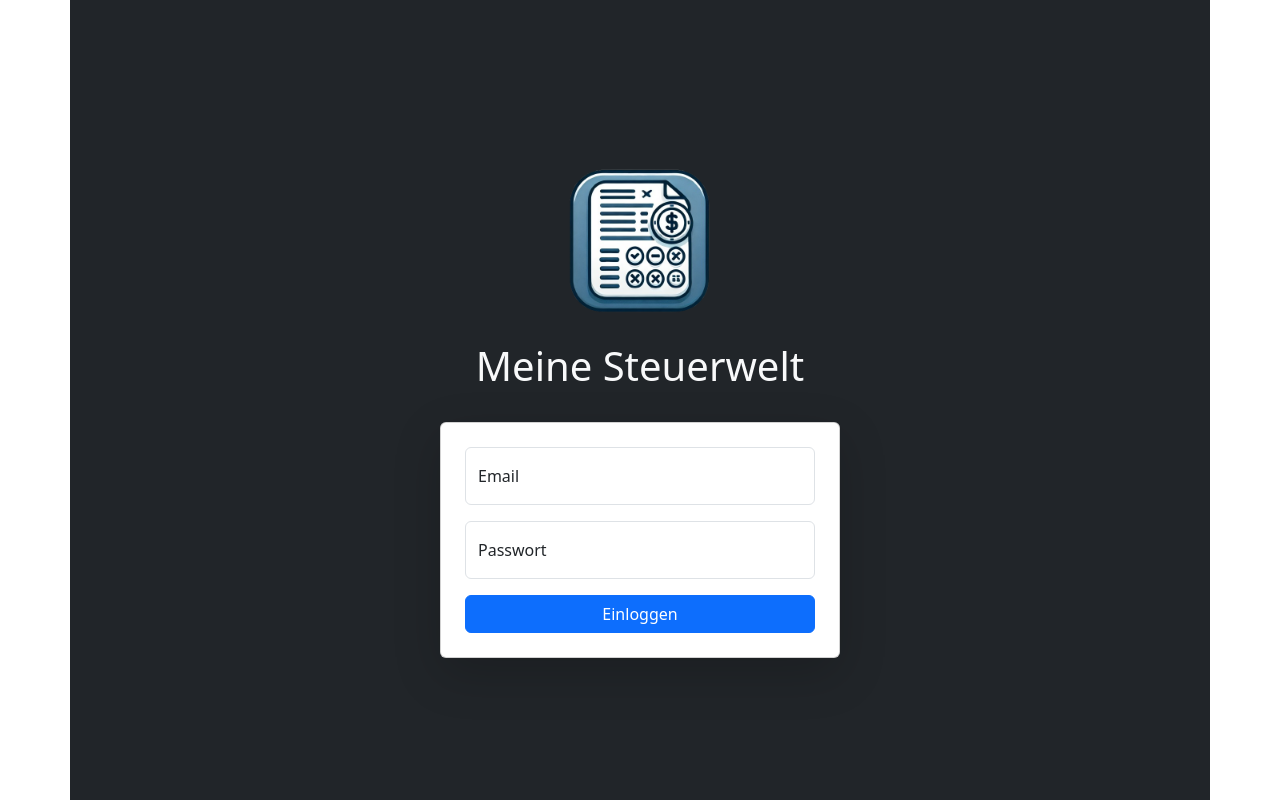
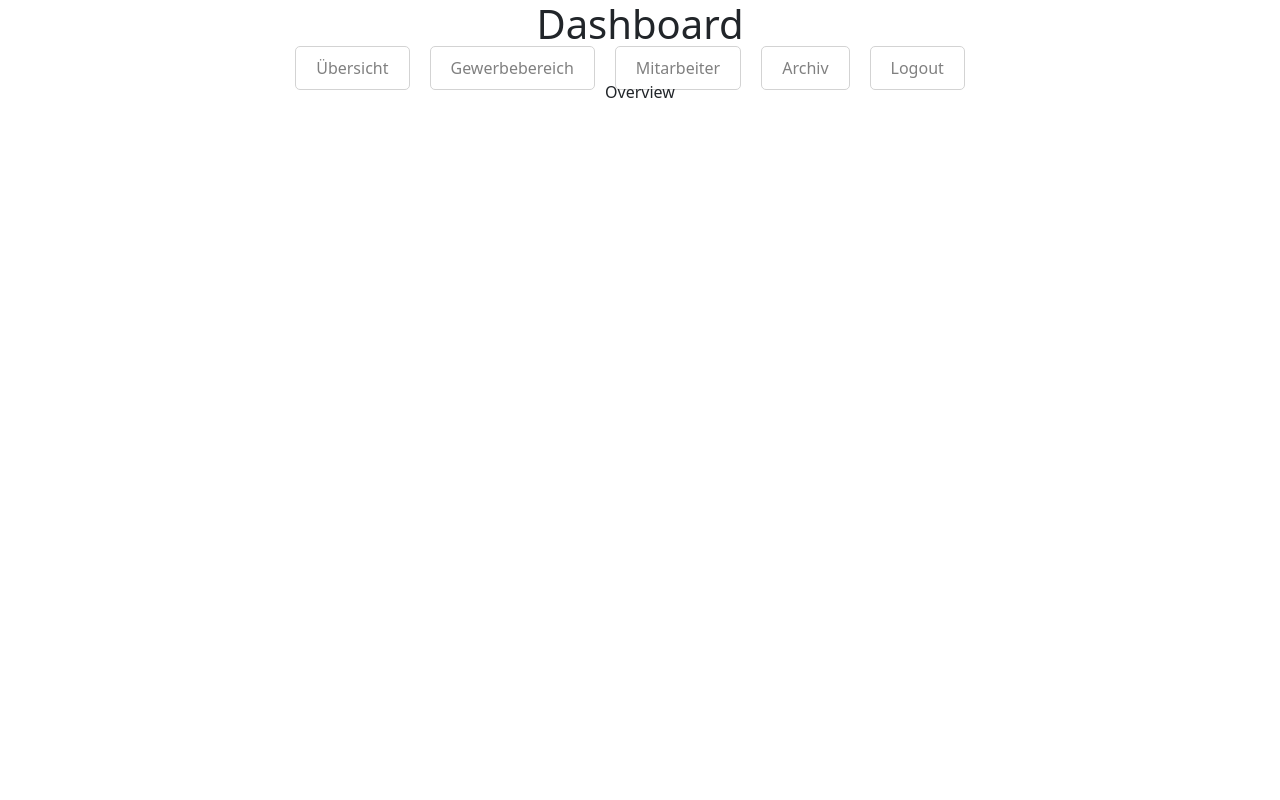
Before and after one commit to AliAl2020/web-sw, a React (Create React App) app: page /web/dashboard in a window 1280 px wide. Built offline with nearby package versions, Linux system fonts and the light colour scheme.

Commit message:
add dashboard

```diff
--- a/package.json
+++ b/package.json
@@ -13,6 +13,7 @@
     "jwt-decode": "^4.0.0",
     "react": "^18.0.0",
     "react-dom": "^18.0.0",
+    "react-router-dom": "^7.0.2",
     "react-scripts": "5.0.1",
     "web-vitals": "^2.1.0"
   },
--- a/src/App.js
+++ b/src/App.js
@@ -1,10 +1,21 @@
 //import logo from './logo.svg';
 import './App.css';
 import LoginScreen from './screens/loginscreen/LoginScreen';
+import Dashboard from './screens/dashboard/Dashboard';
+import { BrowserRouter as Router, Routes, Route, Navigate } from 'react-router-dom';
 function App() {
   return (
     <div className="App">
-      <LoginScreen />
+        <Router>
+            <Routes>
+                <Route path="/screens/loginscreen/LoginScreen.js" element={<LoginScreen />} />
+                <Route path="/screens/dashboard/Dashboard.js" element={<Dashboard />} />
+                <Route path="*" element={<Dashboard />} />
+                <Route path="/"  element={<Dashboard />} />
+
+            </Routes>
+        </Router>
+
     </div>
   );
 }
--- /dev/null
+++ b/src/screens/dashboard/Dashboard.css
@@ -0,0 +1,14 @@
+.tab {
+    margin-right: 20px;
+    padding: 10px 20px;
+    text-decoration: none;
+    color: gray;
+    border: 1px solid lightgray;
+    border-radius: 5px;
+}
+
+.active-tab {
+    background-color: lightblue;
+    color: black;
+    border: 1px solid blue;
+}
--- /dev/null
+++ b/src/screens/dashboard/Dashboard.js
@@ -0,0 +1,49 @@
+
+
+import React from 'react';
+import { Routes, Route, NavLink } from 'react-router-dom';
+import Archiv  from './archiv/Archiv.js';
+import Employee from './employee/Employee';
+import Employer from './employer/Employer';
+import Logout from './logout/Logout';
+import Overview from './overview/Overview';
+import './Dashboard.css';
+
+const Dashboard = () => {
+    return (
+        <div>
+            <h1>Dashboard</h1>
+
+            {/* Tab Navigation */}
+            <nav>
+                <NavLink to="/dashboard/overview" className="tab" activeClassName="active-tab">
+                    Übersicht
+                </NavLink>
+                <NavLink to="/dashboard/employer" className="tab" activeClassName="active-tab">
+                    Gewerbebereich
+                </NavLink>
+                <NavLink to="/dashboard/employee" className="tab" activeClassName="active-tab">
+                    Mitarbeiter
+                </NavLink>
+                <NavLink to="/dashboard/archiv" className="tab" activeClassName="active-tab">
+                    Archiv
+                </NavLink>
+                <NavLink to="/dashboard/logout" className="tab" activeClassName="active-tab">
+                    Logout
+                </NavLink>
+            </nav>
+
+            {/* Tab Content */}
+            <Routes>
+                <Route path="/dashboard/overview" element={<Overview />} />
+                <Route path="/dashboard/employer" element={<Employer />} />
+                <Route path="/dashboard/employee" element={<Employee />} />
+                <Route path="/dashboard/archiv" element={<Archiv />} />
+                <Route path="/dashboard/logout" element={<Logout />} />
+                <Route path="*" element={<Overview />}/>
+            </Routes>
+        </div>
+    );
+};
+
+export default Dashboard;
--- /dev/null
+++ b/src/screens/dashboard/archiv/Archiv.js
@@ -0,0 +1,18 @@
+
+
+
+const Archiv = () => {
+
+
+return(<div>
+
+    Archiv
+</div>)
+
+}
+
+
+
+
+
+export default Archiv
--- /dev/null
+++ b/src/screens/dashboard/employee/Employee.js
@@ -0,0 +1,15 @@
+const Employee = () => {
+
+
+return(<div>
+
+    Employee
+</div>)
+
+}
+
+
+
+
+
+export default Employee
--- /dev/null
+++ b/src/screens/dashboard/employer/Employer.js
@@ -0,0 +1,15 @@
+const Employer = () => {
+
+
+    return(<div>
+
+        Employer
+    </div>)
+
+    }
+
+
+
+
+
+    export default Employer
--- /dev/null
+++ b/src/screens/dashboard/logout/Logout.js
@@ -0,0 +1,15 @@
+const Logout = () => {
+
+
+    return(<div>
+
+        logout
+    </div>)
+
+    }
+
+
+
+
+
+    export default Logout;
--- /dev/null
+++ b/src/screens/dashboard/overview/Overview.js
@@ -0,0 +1,15 @@
+const Overview = () => {
+
+
+    return(<div>
+
+        Overview
+    </div>)
+
+    }
+
+
+
+
+
+    export default Overview
--- a/src/screens/loginscreen/LoginScreen.js
+++ b/src/screens/loginscreen/LoginScreen.js
@@ -4,10 +4,12 @@ import Image1 from '../../assets/images/Image1.png';
 import axios from 'axios';
 import { Config} from '../../conf/Config';
 import { jwtDecode }from 'jwt-decode';
+import { useNavigate } from 'react-router-dom';
 const LoginScreen = () => {
     const [email, setEmail] = useState('');
     const [password, setPassword] = useState('');
     const [error, setError] = useState('');
+    const navigate = useNavigate();
 
     const handleLogin =async (e) => {
 
@@ -38,7 +40,7 @@ const LoginScreen = () => {
           } finally {
 
           }
-
+          navigate('/dashboard');
     };
 
     return (
```
Also changed, not shown: 1 other file (tests, documents, lock files or other folders).
